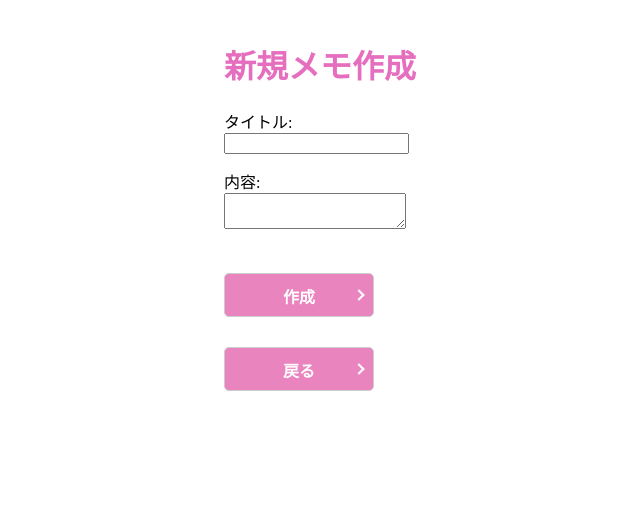
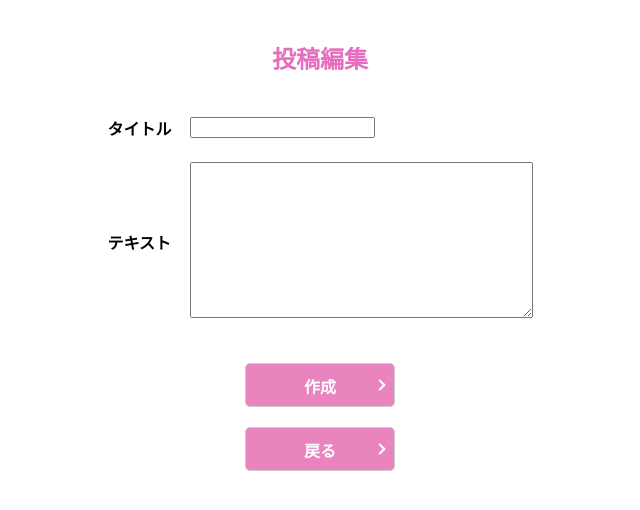
Before and after one commit to T-mihoshi/mind_ch, a Django app: page /memo_create/new/ in a window 1280 px wide. Shown: the part 68-578 px from the top of the page, without its empty margins (320-960 px from the left). Run offline with Django 4.2, Linux system fonts and the light colour scheme.

Commit message:
depuroi 9

```diff
--- a/mind_ch_db/forms.py
+++ b/mind_ch_db/forms.py
@@ -30,10 +30,24 @@ class LoginForm(forms.Form):
     password = forms.CharField(label='パスワード', widget=forms.PasswordInput())
 
 
+
 class MemoForm(forms.ModelForm):
     class Meta:
         model = Memo
         fields = ['title', 'content']
+
+    def __init__(self, *args, **kwargs):
+        user = kwargs.pop('user', None)  # ビューから渡されたユーザーオブジェクトを取得
+        super(MemoForm, self).__init__(*args, **kwargs)
+        self.user = user  # ユーザーオブジェクトをインスタンス変数に保存
+
+    def save(self, commit=True):
+        memo = super().save(commit=False)  # コミットを保留したメモオブジェクトを取得
+        if self.user:
+            memo.user_id = self.user  # ユーザーをメモの user_id に設定
+        if commit:
+            memo.save()  # メモを保存
+        return memo
 
 
 class PostInfoForm(forms.ModelForm):
@@ -43,6 +57,19 @@ class PostInfoForm(forms.ModelForm):
         widgets = {
             'post_title': forms.TextInput(attrs={'placeholder': '名前'})
         }
+
+    def __init__(self, *args, **kwargs):
+        user = kwargs.pop('user', None)  # ビューから渡されたユーザーオブジェクトを取得
+        super(PostInfoForm, self).__init__(*args, **kwargs)
+        self.user = user  # ユーザーオブジェクトをインスタンス変数に保存
+
+    def save(self, commit=True):
+        post = super().save(commit=False)  # コミットを保留した投稿オブジェクトを取得
+        if self.user:
+            post.user_id = self.user  # ユーザーを投稿の user_id に設定
+        if commit:
+            post.save()  # 投稿を保存
+        return post
 
 
 #投稿編集
--- a/mind_ch_db/templates/memo_form.html
+++ b/mind_ch_db/templates/memo_form.html
@@ -4,21 +4,31 @@
 
 
 <main class="center">
-    <div>
-    <h1>新規メモ作成</h1>
-        <form method="post">
+    <section>
+        <h1>投稿編集</h1>
+        <form class="create_post" method="post">
             {% csrf_token %}
-            <label for="id_title">タイトル:</label><br>
-            <input type="text" id="id_title" name="title"><br>
-            <div class="memo_content">
-                <label for="id_content">内容:</label><br>
-                <textarea id="id_content" name="content"></textarea><br>
+            {% if error_message %}
+                <p class="red">{{ error_message }}</p>
+            {% endif %}
+            <table>
+                <tr>
+                    <th>タイトル</th><td>{{ form.title }}</td>
+                </tr>
+                <tr>
+                    <th>テキスト</th><td>{{ form.content }}</td>
+                </tr>
+            </table>
+            <div class="center">
+                <button class="submitbtn" style="margin-top: 20px; font-size: 16px; height: 44px; font-weight: bold;" type="submit">作成</button>
             </div>
-            <button class="submitbtn" type="submit" style="font-weight: bold; height: 44px; font-size: 28;"><span id="sakusei">作成</span></button>
         </form>
-        <div class="center_2">
-            <a href="{% url 'memo_list' %}" class="submitbtn" id="memo_del" style="text-align: center;">戻る</a>
-        </div>
-    </div>
+
+        <div class="center">
+            <a href="{% url 'memo_list' %}">
+                <button class="submitbtn" style="margin-top: 20px; font-size: 16px; height: 44px; font-weight: bold;" type="submit">戻る</button>
+            </a>
+            </div>
+    </section>
 </main>
 {% endblock %}
--- a/mind_ch_db/templates/post_list.html
+++ b/mind_ch_db/templates/post_list.html
@@ -3,13 +3,15 @@
 {% block content %}
 
 <html lang="en">
-<head>
+<!--<head>
     <meta charset="UTF-8">
     <meta http-equiv="X-UA-Compatible" content="IE=edge">
     <meta name="viewport" content="width=device-width, initial-scale=1.0">
 
     <title>Post List</title>
 </head>
+-->
+
 <body>
     <h1>自分の投稿一覧</h1>
     <div>
--- a/mind_ch_db/views.py
+++ b/mind_ch_db/views.py
@@ -21,14 +21,6 @@ def id_pass(request):
     return render(request, 'id_pass.html')
 def index(request):
     return render(request, 'index.html')
-
-@login_required
-def post_list(request):
-    # ログインユーザーに関連する投稿のみを取得
-    user_posts = PostInfo.objects.filter(user=request.user)
-    print(user_posts)  # コンソールに投稿が正しく取得されているか確認
-    return render(request, 'post_list.html', {'posts': user_posts})
-
 
 def my_posts(request):
     return render(request, 'my_posts.html')
@@ -199,7 +191,7 @@ def post_info_detail(request, post_info_id):
 
 #投稿一覧
 def post_list(request):
-    posts = PostInfo.objects.all().order_by('-create_at')
+    posts = PostInfo.objects.filter(user_id=request.user.id).order_by('-create_at')
     return render(request, 'post_list.html', {'posts': posts})
 
 
@@ -225,8 +217,8 @@ def good_toggle(request, post_info_id):
         good.delete()
     return redirect('post_info_detail', post_info_id=post_info_id)
 
+
 #メモ機能
-
     good_count = Good.objects.filter(post_info_id=post_info_id).count()
 def memo_list(request):
     memoss = Memo.objects.filter(user_id=request.user.id).order_by('-create_at')
@@ -241,15 +233,25 @@ def memo_detail(request, memo_id):
     return render(request, 'memo_detail.html', {'memo': memo})
 
 
+from django.shortcuts import render
+
+from django.shortcuts import render, redirect
+from .forms import MemoForm
+
+#メモ作成機能
 def memo_create(request):
+    error_message = None
     if request.method == 'POST':
-        form = MemoForm(request.POST)
+        form = MemoForm(request.POST, user=request.user)  # ユーザーオブジェクトをフォームに渡す
         if form.is_valid():
             form.save()
             return redirect('memo_list')
+        else:
+            error_message = "未記入の項目があります"
     else:
-        form = MemoForm()
-    return render(request, 'memo_form.html', {'form': form})
+        form = MemoForm(user=request.user)  # ユーザーオブジェクトをフォームに渡す
+    return render(request, 'memo_form.html', {'form': form, 'error_message': error_message})
+
 
 def memo_edit(request, memo_id):
     memo = get_object_or_404(Memo, pk=memo_id)
@@ -283,16 +285,46 @@ def genre_list(request, genre_id):
     return render(request, 'genre_list.html', {'genres': genres})
 
 #投稿する
+"""@login_required
 def create_post(request):
+    error_message = None
+    if request.method == 'POST':
+        form = PostInfoForm(request.POST, user=request.user)  # ユーザーオブジェクトをフォームに渡す
+        if form.is_valid():
+            form.save()
+            return redirect('post_list')  # 投稿一覧ページにリダイレクト
+        else:
+            error_message = "未記入の項目があります"
+    else:
+        form = PostInfoForm(user=request.user)  # ユーザーオブジェクトをフォームに渡す
+    return render(request, 'create_post.html', {'form': form, 'error_message': error_message})
+"""
+
+@login_required
+def create_post(request):
+    error_message = None
     if request.method == 'POST':
         form = PostInfoForm(request.POST)
         if form.is_valid():
-            form.save()
-            return redirect('post_list')  # 投稿一覧ページにリダイレクト
+            post = form.save(commit=False)
+            post.user_id = request.user  # ユーザー情報を直接フィールドに代入
+            post.save()
+            return redirect('post_list')
+        else:
+            error_message = "未記入の項目があります"
     else:
         form = PostInfoForm()
-    return render(request, 'create_post.html', {'form': form})
+    return render(request, 'create_post.html', {'form': form, 'error_message': error_message})
 
+
+
+
+
+
+
+
+
+# forms
 """
 from .models import Good
 @login_required
```
Also changed, not shown: db.sqlite3, mind_ch_db/templates/memo_list.html (line endings or trailing spaces).
